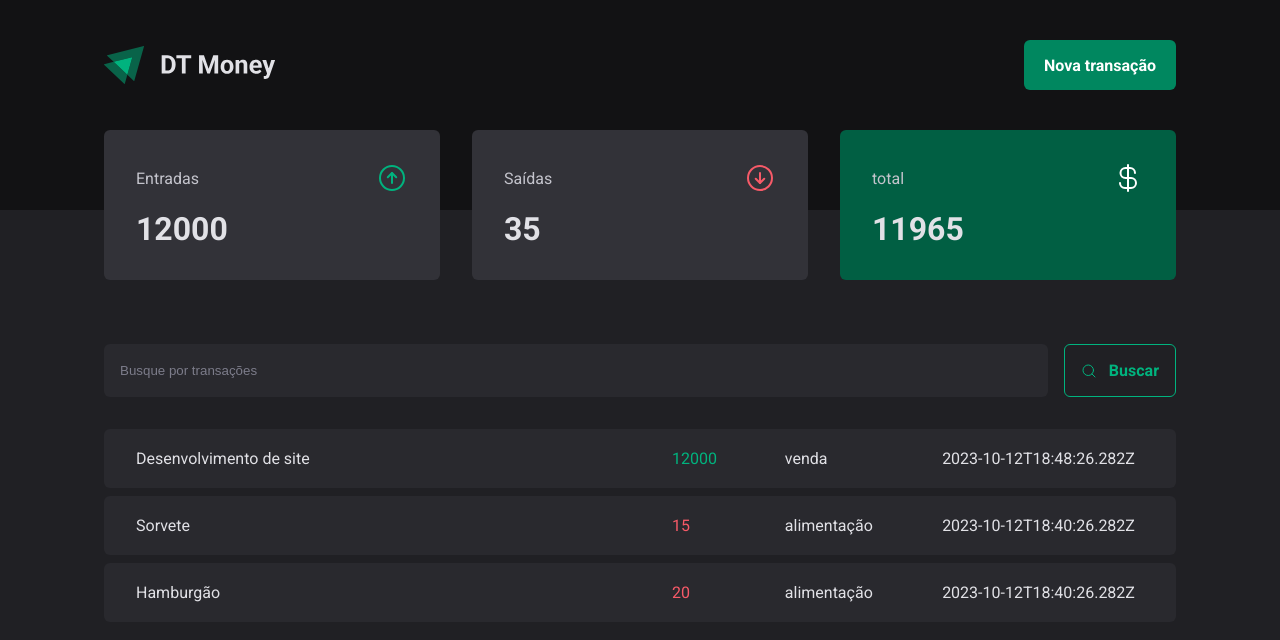
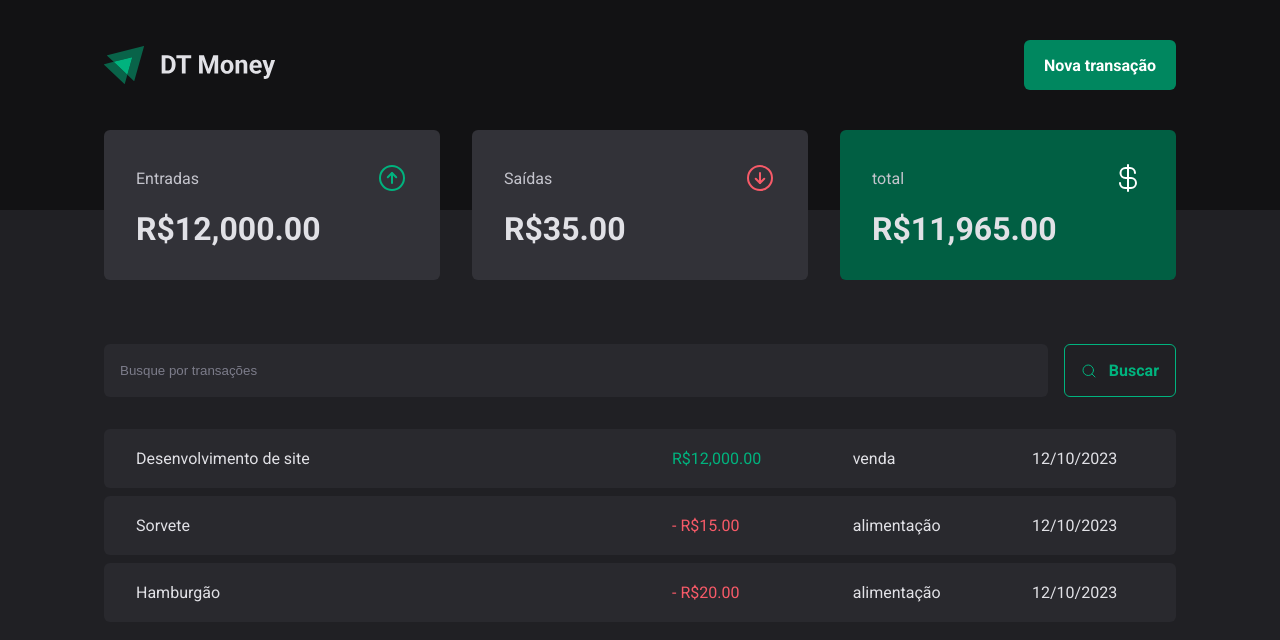
Before and after one commit to Igwbriel/dt-dinheiros, a React (Vite) app: page / in a window 1280 px wide. Shown: the top 640 px of the page. Built offline with nearby package versions, Linux system fonts and the light colour scheme; data requests are answered from the project's data file.

Commit message:
Adicionando formatação de valores e datas

```diff
--- a/src/components/summary/index.tsx
+++ b/src/components/summary/index.tsx
@@ -2,6 +2,7 @@
 import { SummaryCard, SummaryContainer } from './styles'
 import { useContext } from 'react'
 import { TransactionsContext } from '../../contexts/TransactionsContext'
+import { priceFormatter } from '../../utils/formatter'
 
 export function Summary() {
   const { transactions } = useContext(TransactionsContext)
@@ -34,7 +35,7 @@
           <ArrowCircleUp size={32} color="#00b37e" />
         </header>
 
-        <strong>{summary.income}</strong>
+        <strong>{priceFormatter.format(summary.income)}</strong>
       </SummaryCard>
 
       <SummaryCard>
@@ -44,7 +45,7 @@
           <ArrowCircleDown size={32} color="#f75a68" />
         </header>
 
-        <strong>{summary.outcome}</strong>
+        <strong>{priceFormatter.format(summary.outcome)}</strong>
       </SummaryCard>
 
       <SummaryCard variant="green">
@@ -54,7 +55,7 @@
           <CurrencyDollar size={32} color="#fff" />
         </header>
 
-        <strong>{summary.total}</strong>
+        <strong>{priceFormatter.format(summary.total)}</strong>
       </SummaryCard>
     </SummaryContainer>
   )
--- a/src/pages/Transactions/index.tsx
+++ b/src/pages/Transactions/index.tsx
@@ -8,6 +8,7 @@
   TransactionsTable,
 } from './styles'
 import { TransactionsContext } from '../../contexts/TransactionsContext'
+import { dateFormatter, priceFormatter } from '../../utils/formatter'
 
 export function Transactions() {
   const { transactions } = useContext(TransactionsContext)
@@ -27,11 +28,14 @@
                   <td width="50%">{Transaction.description}</td>
                   <td>
                     <PriceHiglights variant={Transaction.type}>
-                      {Transaction.price}
+                      {Transaction.type === 'outcome' && '- '}
+                      {priceFormatter.format(Transaction.price)}
                     </PriceHiglights>
                   </td>
                   <td>{Transaction.category}</td>
-                  <td>{Transaction.createAt}</td>
+                  <td>
+                    {dateFormatter.format(new Date(Transaction.createAt))}
+                  </td>
                 </tr>
               )
             })}
--- /dev/null
+++ b/src/utils/formatter.ts
@@ -0,0 +1,6 @@
+export const dateFormatter = new Intl.DateTimeFormat('pt-BR')
+
+export const priceFormatter = new Intl.NumberFormat('pr-BR', {
+  style: 'currency',
+  currency: 'BRL',
+})
```
